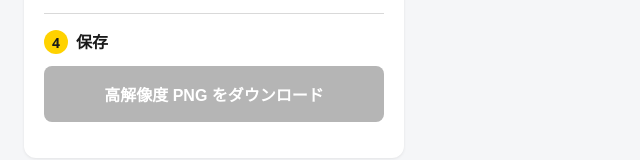
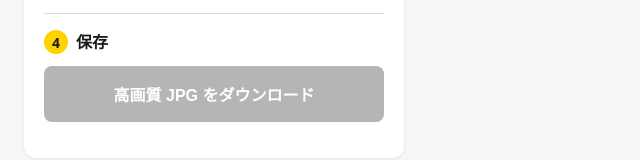
Before and after one commit to shigeta-cpu/yahoo-auction-tool, a plain HTML site: page index.html in a window 1280 px wide. Shown: the part 1512-1672 px from the top of the page, 0-640 px from the left. Drawn offline with Linux system fonts and the light colour scheme.

Commit message:
Add files via upload

```diff
--- a/index.html
+++ b/index.html
@@ -46,7 +46,7 @@
       <!-- 4. ダウンロード -->
       <div class="step">
         <h2><span class="num">4</span> 保存</h2>
-        <button id="downloadBtn" class="btn btn-download" disabled>高解像度 PNG をダウンロード</button>
+        <button id="downloadBtn" class="btn btn-download" disabled>高画質 JPG をダウンロード</button>
       </div>
     </section>
 
```
